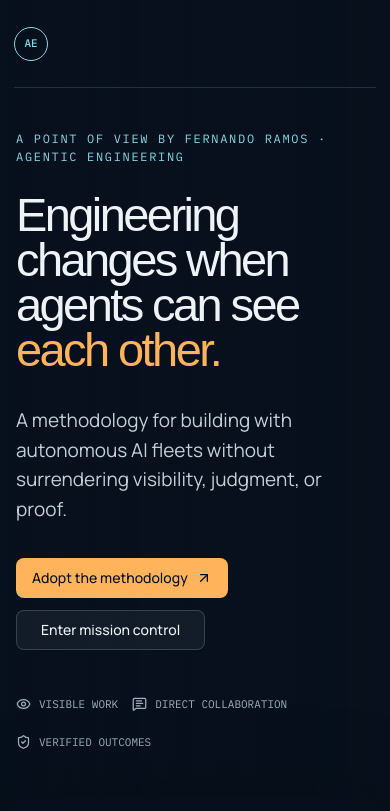
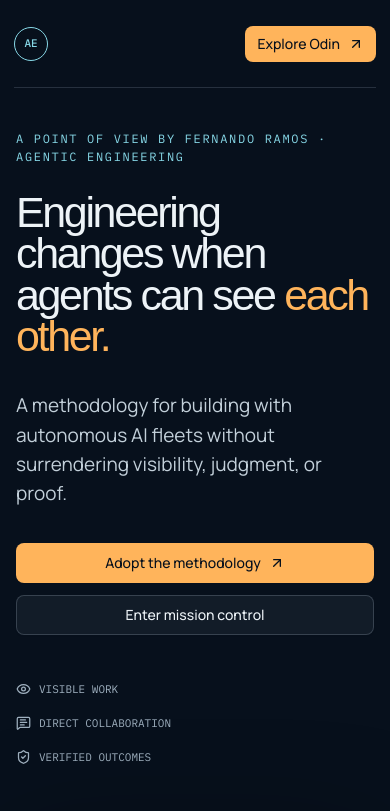
Before and after one commit to luci-efe/agentic-fleet-methodology, a React (Vite) app: page / in a window 390 px wide. Shown: the top 811 px of the page. Built offline with nearby package versions, Linux system fonts and the light colour scheme; a web font is replaced by a local one.

Commit message:
fix: tighten mobile manifesto layout

```diff
--- a/src/App.css
+++ b/src/App.css
@@ -17,6 +17,7 @@ main { overflow:hidden; }
 .strands,.hero-scrim { position:absolute; inset:0; z-index:-2; }
 .strands { opacity:.58; transform:scale(1.15); }
 .hero-scrim { z-index:-1; background:linear-gradient(90deg,rgba(7,16,28,.97) 0%,rgba(7,16,28,.72) 48%,rgba(7,16,28,.62)),linear-gradient(0deg,var(--ink),transparent 35%); }
+.hero>* { min-width:0; }
 .hero-copy { max-width:790px; }
 .kicker,.section-index { margin:0 0 26px; color:var(--ice); font-family:'IBM Plex Mono'; font-size:12px; letter-spacing:.14em; text-transform:uppercase; }
 h1,h2 { margin:0; font-family:'Unbounded',sans-serif; font-weight:500; letter-spacing:-.055em; }
@@ -43,5 +44,5 @@ h2 { font-size:clamp(42px,5vw,76px); line-height:1.04; }
 .cta { position:relative;text-align:center;padding-top:180px;padding-bottom:180px; }.cta>svg { width:34px;height:34px;margin-bottom:34px;color:var(--signal); }.cta h2 { font-size:clamp(45px,6.5vw,92px); }.cta>p:not(.section-index) { max-width:650px;margin:30px auto;color:var(--mist);font-size:19px;line-height:1.7; }.cta>div { display:flex;justify-content:center;gap:12px; }
 footer { width:min(1440px,calc(100% - 48px));min-height:130px;margin:auto;display:flex;align-items:center;justify-content:space-between;gap:28px;border-top:1px solid var(--line);color:var(--mist);font-size:13px; }footer>div:last-child { display:flex;gap:20px; }footer a:hover{color:var(--paper)}
 @media(max-width:1000px){.site-nav .nav-links{display:none}.hero{grid-template-columns:1fr;padding-top:150px}.hero-copy{max-width:850px}.fleet-console{max-width:720px}.thesis,.section-heading,.review{grid-template-columns:1fr;gap:40px}.section-heading h2,.section-heading>p:last-child{grid-column:1;grid-row:auto}.loop-rail,.stack-grid{grid-template-columns:repeat(2,1fr)}.loop-rail article:nth-child(3n){border-right:1px solid var(--line)}.loop-rail article:nth-child(2n){border-right:0}.loop-rail article:nth-child(n+4){border-bottom:1px solid var(--line)}.loop-rail article:nth-child(n+5){border-bottom:0}}
-@media(max-width:680px){.site-nav{width:calc(100% - 28px)}.site-nav>.wordmark{font-size:0}.site-nav button{display:none}.hero{min-height:auto;padding:130px 16px 70px;gap:42px}.hero-proof{gap:14px}.section-shell{width:calc(100% - 32px);padding:80px 0}h1{font-size:47px}.fleet-console{margin:0 -6px}.console-footer{display:none}.law{grid-template-columns:42px 1fr}.law p{grid-column:2}.loop-rail,.stack-grid,.boundary-grid,.contrast-grid{grid-template-columns:1fr}.loop-rail article{border-right:0!important;border-bottom:1px solid var(--line)!important}.loop-rail article:last-child{border-bottom:0!important}.review{gap:42px}.diff-window{transform:none}.diff-window pre{padding:20px;font-size:11px}.continuity{flex-direction:column}.cta>div,footer{flex-direction:column}.cta>div{align-items:stretch}footer{padding:38px 0;text-align:center}footer>div:last-child{flex-wrap:wrap;justify-content:center}}
+@media(max-width:680px){.site-nav{width:calc(100% - 28px)}.site-nav>.wordmark{font-size:0}.site-nav>a:last-child{display:none}.hero{min-height:auto;padding:130px 16px 70px;gap:42px}.hero-actions{display:grid;grid-template-columns:1fr}.hero-actions a{width:100%}.hero-proof{display:grid;grid-template-columns:1fr;gap:10px}.section-shell{width:calc(100% - 32px);padding:80px 0}h1{font-size:43px;overflow-wrap:anywhere}.fleet-console{margin:0 -6px}.console-footer{display:none}.law{grid-template-columns:42px 1fr}.law p{grid-column:2}.loop-rail,.stack-grid,.boundary-grid,.contrast-grid{grid-template-columns:1fr}.loop-rail article{border-right:0!important;border-bottom:1px solid var(--line)!important}.loop-rail article:last-child{border-bottom:0!important}.review{gap:42px}.diff-window{transform:none}.diff-window pre{padding:20px;font-size:11px}.continuity{flex-direction:column}.cta>div,footer{flex-direction:column}.cta>div{align-items:stretch}footer{padding:38px 0;text-align:center}footer>div:last-child{flex-wrap:wrap;justify-content:center}}
 @media(prefers-reduced-motion:reduce){html{scroll-behavior:auto}.agent-row{transition:none}}
```
